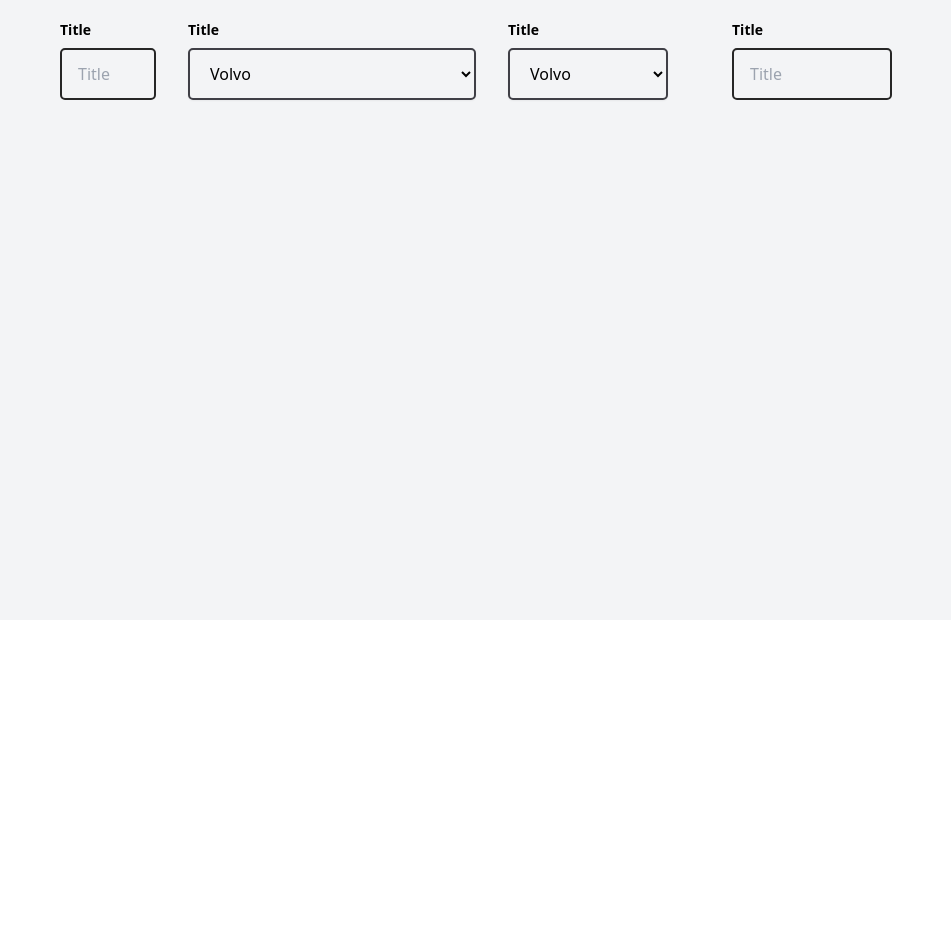
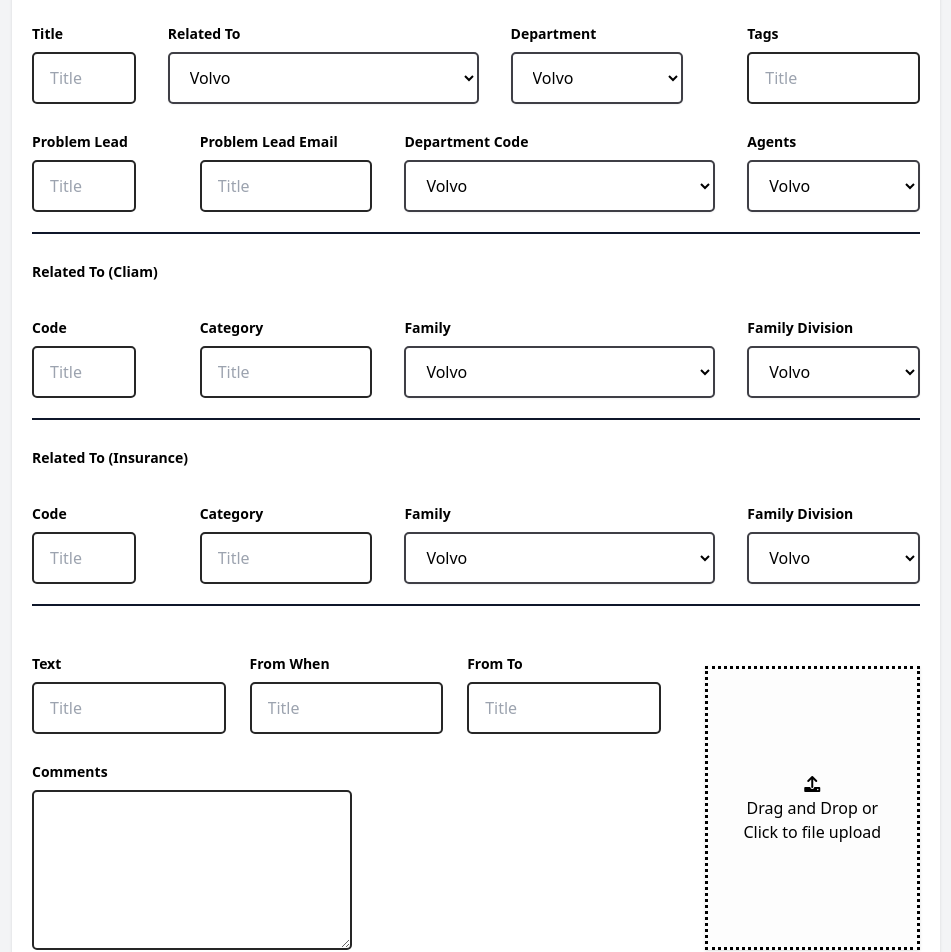
Before and after one commit to imRash3d/BankIssue-angular, an Angular app: page /add in a window 1280 px wide. Shown: the part 180-1132 px from the top of the page, without its empty margins (164-1115 px from the left). Before the commit the page ends 800 px from the top, so only its background shows below. Built offline with nearby package versions, Linux system fonts and the light colour scheme.

Commit message:
add problem form

```diff
--- a/src/app/app-add-problem/app-add-problem.component.html
+++ b/src/app/app-add-problem/app-add-problem.component.html
@@ -1,13 +1,13 @@
-<div class="create-problem p-48 flex h-screen bg-gray-100">
-    <form class="flex w-full">
+<div class="create-problem p-44 flex  bg-gray-100">
+    <form class=" w-full bg-white p-5 shadow">
 
         <div class="flex w-full">
-            <div class="w-3/12 mx-8">
+            <div class="w-3/12 mr-8">
                 <p class="text-sm text-black font-semibold py-2">Title</p>
                 <input type="email" placeholder="Title" class="w-full	 border-neutral-800 form-input px-4 py-3 ">
             </div>
             <div class="w-9/12	">
-                <p class="text-sm text-black font-semibold py-2">Title</p>
+                <p class="text-sm text-black font-semibold py-2">Related To</p>
                 <!-- <input type="email" placeholder="Title" class="w-full	 border-neutral-800 form-input px-4 py-3 "> -->
                 <select class="px-4 py-3  w-full  shadow-sm block">
                     <option value="volvo">Volvo</option>
@@ -17,7 +17,7 @@
                 </select>
             </div>
             <div class="w-5/12	 mx-8">
-                <p class="text-sm text-black font-semibold py-2">Title</p>
+                <p class="text-sm text-black font-semibold py-2">Department</p>
                 <select class="px-4 py-3  w-full  shadow-sm block">
                     <option value="volvo">Volvo</option>
                     <option value="saab">Saab</option>
@@ -25,10 +25,179 @@
                     <option value="audi">Audi</option>
                 </select>
             </div>
-            <div class="w-5/12	 mx-8">
-                <p class="text-sm text-black font-semibold py-2">Title</p>
+            <div class="w-5/12	 mx-8 mr-0">
+                <p class="text-sm text-black font-semibold py-2">Tags</p>
                 <input type="email" placeholder="Title" class="w-full	 border-neutral-800 form-input px-4 py-3 ">
             </div>
+        </div>
+        <div class="flex w-full mt-5 border-b-2 border-slate-900 pb-5">
+            <div class="w-3/12 mr-8">
+                <p class="text-sm text-black font-semibold py-2">Problem Lead</p>
+                <input type="email" placeholder="Title" class="w-full	 border-neutral-800 form-input px-4 py-3 ">
+            </div>
+            <div class="w-5/12	 mx-8 ">
+                <p class="text-sm text-black font-semibold py-2">Problem Lead Email</p>
+                <input type="email" placeholder="Title" class="w-full	 border-neutral-800 form-input px-4 py-3 ">
+            </div>
+            <div class="w-9/12	">
+                <p class="text-sm text-black font-semibold py-2">Department Code</p>
+                <!-- <input type="email" placeholder="Title" class="w-full	 border-neutral-800 form-input px-4 py-3 "> -->
+                <select class="px-4 py-3  w-full  shadow-sm block">
+                    <option value="volvo">Volvo</option>
+                    <option value="saab">Saab</option>
+                    <option value="mercedes">Mercedes</option>
+                    <option value="audi">Audi</option>
+                </select>
+            </div>
+            <div class="w-5/12	 mx-8 mr-0">
+                <p class="text-sm text-black font-semibold py-2">Agents</p>
+                <select class="px-4 py-3  w-full  shadow-sm block">
+                    <option value="volvo">Volvo</option>
+                    <option value="saab">Saab</option>
+                    <option value="mercedes">Mercedes</option>
+                    <option value="audi">Audi</option>
+                </select>
+            </div>
+
+        </div>
+
+
+        <!--  Related to Claim-->
+
+        <ng-container>
+            <div>
+                <p class="text-sm text-black font-semibold py-2 mt-5">Related To (Cliam)</p>
+            </div>
+            <div class="flex w-full mt-5 border-b-2 border-slate-900 pb-5">
+                <div class="w-3/12 mr-8">
+                    <p class="text-sm text-black font-semibold py-2">Code</p>
+                    <input type="email" placeholder="Title" class="w-full	 border-neutral-800 form-input px-4 py-3 ">
+                </div>
+                <div class="w-5/12	 mx-8 ">
+                    <p class="text-sm text-black font-semibold py-2">Category</p>
+                    <input type="email" placeholder="Title" class="w-full	 border-neutral-800 form-input px-4 py-3 ">
+                </div>
+                <div class="w-9/12	">
+                    <p class="text-sm text-black font-semibold py-2">Family</p>
+                    <!-- <input type="email" placeholder="Title" class="w-full	 border-neutral-800 form-input px-4 py-3 "> -->
+                    <select class="px-4 py-3  w-full  shadow-sm block">
+                        <option value="volvo">Volvo</option>
+                        <option value="saab">Saab</option>
+                        <option value="mercedes">Mercedes</option>
+                        <option value="audi">Audi</option>
+                    </select>
+                </div>
+                <div class="w-5/12	 mx-8 mr-0">
+                    <p class="text-sm text-black font-semibold py-2">Family Division</p>
+                    <select class="px-4 py-3  w-full  shadow-sm block">
+                        <option value="volvo">Volvo</option>
+                        <option value="saab">Saab</option>
+                        <option value="mercedes">Mercedes</option>
+                        <option value="audi">Audi</option>
+                    </select>
+                </div>
+
+            </div>
+        </ng-container>
+
+        <!--   Related to Inssurance-->
+        <ng-container>
+            <div>
+                <p class="text-sm text-black font-semibold py-2 mt-5">Related To (Insurance)</p>
+            </div>
+            <div class="flex w-full mt-5 border-b-2 border-slate-900 pb-5">
+                <div class="w-3/12 mr-8">
+                    <p class="text-sm text-black font-semibold py-2">Code</p>
+                    <input type="email" placeholder="Title" class="w-full	 border-neutral-800 form-input px-4 py-3 ">
+                </div>
+                <div class="w-5/12	 mx-8 ">
+                    <p class="text-sm text-black font-semibold py-2">Category</p>
+                    <input type="email" placeholder="Title" class="w-full	 border-neutral-800 form-input px-4 py-3 ">
+                </div>
+                <div class="w-9/12	">
+                    <p class="text-sm text-black font-semibold py-2">Family</p>
+                    <!-- <input type="email" placeholder="Title" class="w-full	 border-neutral-800 form-input px-4 py-3 "> -->
+                    <select class="px-4 py-3  w-full  shadow-sm block">
+                        <option value="volvo">Volvo</option>
+                        <option value="saab">Saab</option>
+                        <option value="mercedes">Mercedes</option>
+                        <option value="audi">Audi</option>
+                    </select>
+                </div>
+                <div class="w-5/12	 mx-8 mr-0">
+                    <p class="text-sm text-black font-semibold py-2">Family Division</p>
+                    <select class="px-4 py-3  w-full  shadow-sm block">
+                        <option value="volvo">Volvo</option>
+                        <option value="saab">Saab</option>
+                        <option value="mercedes">Mercedes</option>
+                        <option value="audi">Audi</option>
+                    </select>
+                </div>
+
+            </div>
+        </ng-container>
+
+
+        <div class="dept-of-p flex w-full mt-5 flex-row justify-between			">
+            <div class="problem-form w-3/4	mt-5 mr-8 flex flex-col  ">
+                <div class="flex w-full justify-between	">
+                    <div class=" mx-3 ml-0  w-1/3">
+                        <p class="text-sm text-black font-semibold py-2">Text</p>
+                        <input type="email" placeholder="Title"
+                            class="w-full	 border-neutral-800 form-input px-4 py-3 ">
+                    </div>
+                    <div class="w-1/3	mx-3  ">
+                        <p class="text-sm text-black font-semibold py-2">From When</p>
+                        <input type="email" placeholder="Title"
+                            class="w-full	 border-neutral-800 form-input px-4 py-3 ">
+                    </div>
+                    <div class="w-1/3 mx-3 	 ">
+                        <p class="text-sm text-black font-semibold py-2">From To</p>
+                        <input type="email" placeholder="Title"
+                            class="w-full	 border-neutral-800 form-input px-4 py-3 ">
+                    </div>
+                </div>
+                <div class="flex w-full mt-5 ustify-between ">
+                    <div class=" w-2/4	">
+                        <p class="text-sm text-black font-semibold py-2">Comments</p>
+                        <textarea
+                            class="w-full	h-40		block  border-neutral-800 form-input px-4 py-3 "></textarea>
+                    </div>
+
+
+                </div>
+            </div>
+            <div class="fileUpload  cursor-pointer w-1/4 content-center	 flex flex-col justify-center		mt-10 file-upload items-center		shadow   p-5 text-center">
+
+                <p class="w-full"><i class="fa-solid fa-upload"></i></p>
+                <p class="w-full">Drag and Drop or Click to file upload </p>
+            </div>
+        </div>
+
+
+        <div class="dept-of-p mt-8 flex w-full flex-row justify-between">
+            <div class=" w-2/4	mt-10 flex 	items-start	  p-5 ">
+
+                <input class="mt-1 mr-5" type="checkbox" value="" id="flexCheckChecked" checked>
+                <p class="text-sm pt-0 pb-0 w-1/4 text-black font-semibold py-2">Is Analysis required ? </p>
+            </div>
+            <div class=" w-3/4	mt-10  flex flex-col  ">
+                <div class="flex w-full justify-end	">
+                    <div class="mx-8">
+                       <button class="btn bg-red-600 cursor-pointer">Cancel</button>
+                    </div>
+                    <div class=" ">
+                        <button class="btn bg-blue-600 cursor-pointer">Submit</button>
+                    </div>
+                    <!-- <div class="w-1/3 mx-3 	 ">
+                        <p class="text-sm text-black font-semibold py-2">From To</p>
+                        <input type="email" placeholder="Title"
+                            class="w-full	 border-neutral-800 form-input px-4 py-3 ">
+                    </div> -->
+                </div>
+
+            </div>
+
         </div>
     </form>
 
--- a/src/app/app-issue-list/app-issue-list.component.html
+++ b/src/app/app-issue-list/app-issue-list.component.html
@@ -6,7 +6,7 @@
     <div class="issue-list">
 
         <div class="add-btn mt-10 mb-10 flex justify-end">
-            <button (click)="addProblem()"  class="btn cursor-pointer ">Add Problem</button>
+            <button (click)="addProblem()"  class="btn cursor-pointer bg-blue-600">Add Problem</button>
 
         </div>
 
--- a/src/styles.scss
+++ b/src/styles.scss
@@ -12,8 +12,14 @@
 }
 
 
-input , select {
+input , select , textarea{
   border: 2px solid #3f3f46;
-  background: #f3f4f6;
+  background: #fff;
   border-radius: 5px;
 }
+
+
+.file-upload {
+  border:3px dotted;
+  background-color: #fdfdfd;
+}
```
